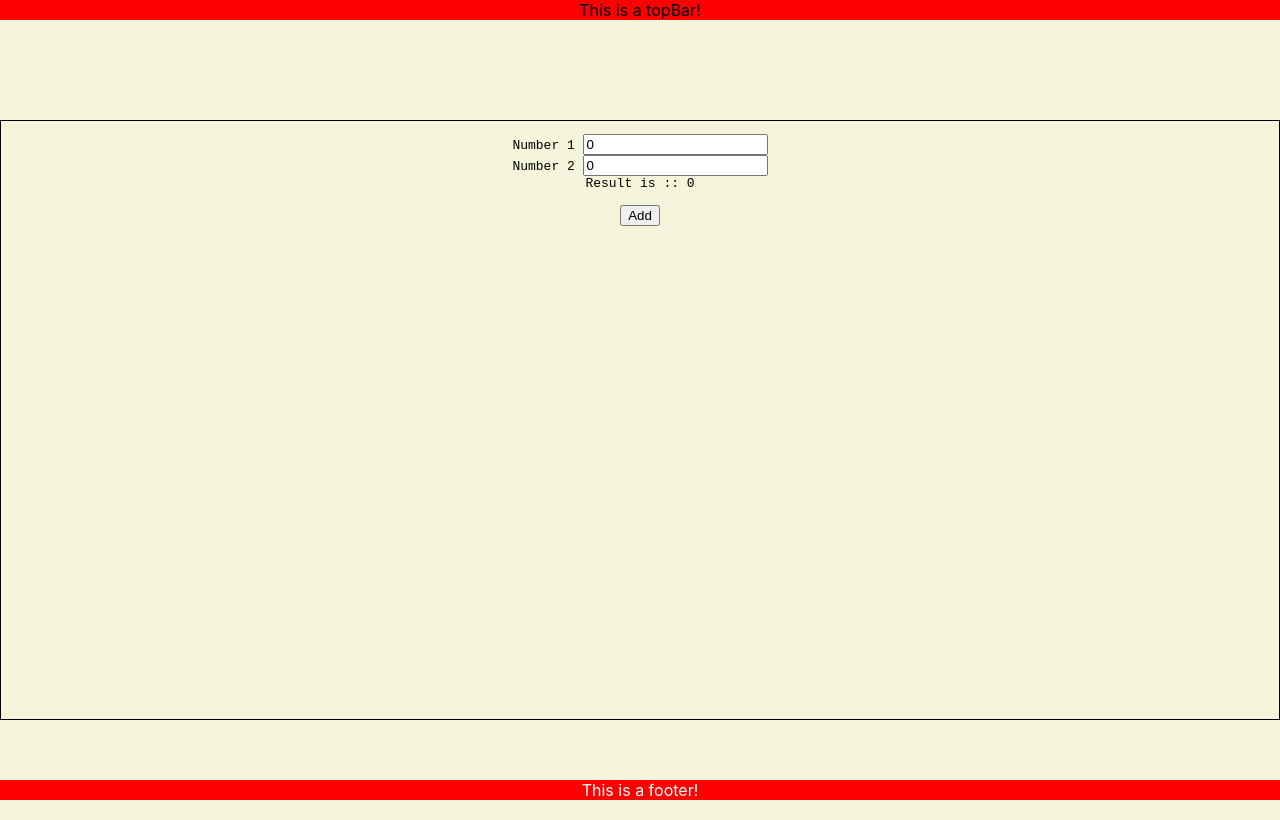
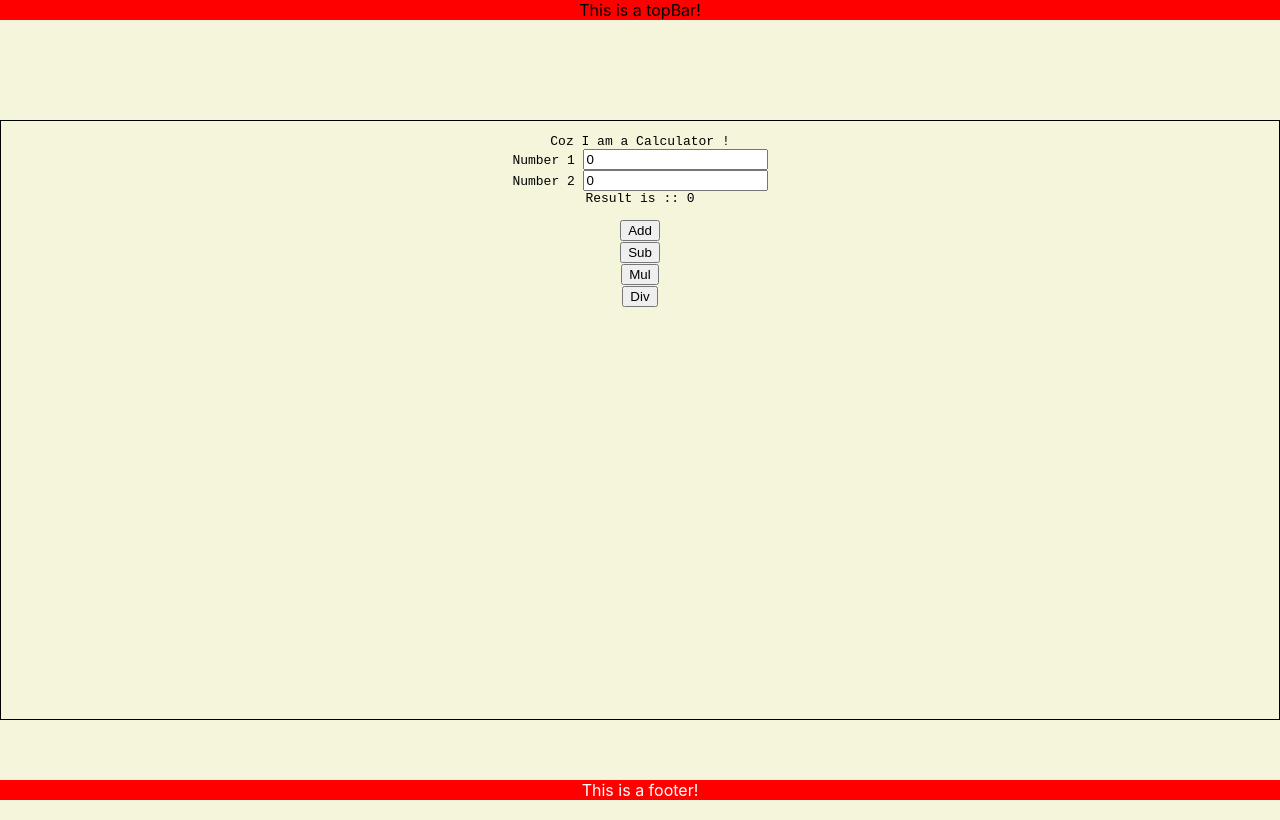
Before and after one commit to vermavarun/_TheApplication, a React (Create React App) app in the folder Source/ui/: page / in a window 1280 px wide. Built offline with nearby package versions, Linux system fonts and the light colour scheme.

Commit message:
all calculator operations

```diff
--- a/Source/ui/src/components/calculator/calculator.js
+++ b/Source/ui/src/components/calculator/calculator.js
@@ -1,6 +1,9 @@
 import React, { useState } from "react";
 
 import Add from "./add";
+import Sub from "./sub";
+import Mul from "./mul";
+import Div from "./div";
 
 function Calculator() {
   const [num1, setValue1] = useState(0);
@@ -19,6 +22,8 @@ function Calculator() {
   return (
     <div className="calculator">
       <pre>
+        <label>Coz I am a Calculator !</label>
+        <br/>
         Number 1 <input type="number" min={0} onChange={handleNum1Change} value={num1}></input>
         <br />
         Number 2 <input type="number" min={0} onChange={handleNum2Change} value={num2}></input>
@@ -26,6 +31,9 @@ function Calculator() {
         Result is :: {result}
       </pre>
       <Add num1={num1} num2={num2} onResultCalculated={setResult} />
+      <Sub num1={num1} num2={num2} onResultCalculated={setResult} />
+      <Mul num1={num1} num2={num2} onResultCalculated={setResult} />
+      <Div num1={num1} num2={num2} onResultCalculated={setResult} />
     </div>
   );
 }
--- /dev/null
+++ b/Source/ui/src/components/calculator/div.js
@@ -0,0 +1,19 @@
+
+function Div(props) {
+
+    const callApi = (num1, num2) => {
+    var apiUrl =
+      process.env.REACT_APP_API_URL + "/div?num1=" + num1 + "&num2=" + num2;
+    console.log(apiUrl);
+    fetch(apiUrl, { method: "GET" })
+      .then((response) => response.text())
+      .then((data) => props.onResultCalculated(data));
+  };
+
+  return (
+    <div className="div">
+      <button onClick={() => callApi(props.num1, props.num2)}>Div</button>
+    </div>
+  );
+}
+export default Div;
--- /dev/null
+++ b/Source/ui/src/components/calculator/mul.js
@@ -0,0 +1,19 @@
+
+function Mul(props) {
+
+    const callApi = (num1, num2) => {
+    var apiUrl =
+      process.env.REACT_APP_API_URL + "/mul?num1=" + num1 + "&num2=" + num2;
+    console.log(apiUrl);
+    fetch(apiUrl, { method: "GET" })
+      .then((response) => response.text())
+      .then((data) => props.onResultCalculated(data));
+  };
+
+  return (
+    <div className="mul">
+      <button onClick={() => callApi(props.num1, props.num2)}>Mul</button>
+    </div>
+  );
+}
+export default Mul;
--- /dev/null
+++ b/Source/ui/src/components/calculator/sub.js
@@ -0,0 +1,19 @@
+
+function Sub(props) {
+
+    const callApi = (num1, num2) => {
+    var apiUrl =
+      process.env.REACT_APP_API_URL + "/sub?num1=" + num1 + "&num2=" + num2;
+    console.log(apiUrl);
+    fetch(apiUrl, { method: "GET" })
+      .then((response) => response.text())
+      .then((data) => props.onResultCalculated(data));
+  };
+
+  return (
+    <div className="sub">
+      <button onClick={() => callApi(props.num1, props.num2)}>Sub</button>
+    </div>
+  );
+}
+export default Sub;
```
Also changed, not shown: 1 other file (tests, documents, lock files or other folders).
